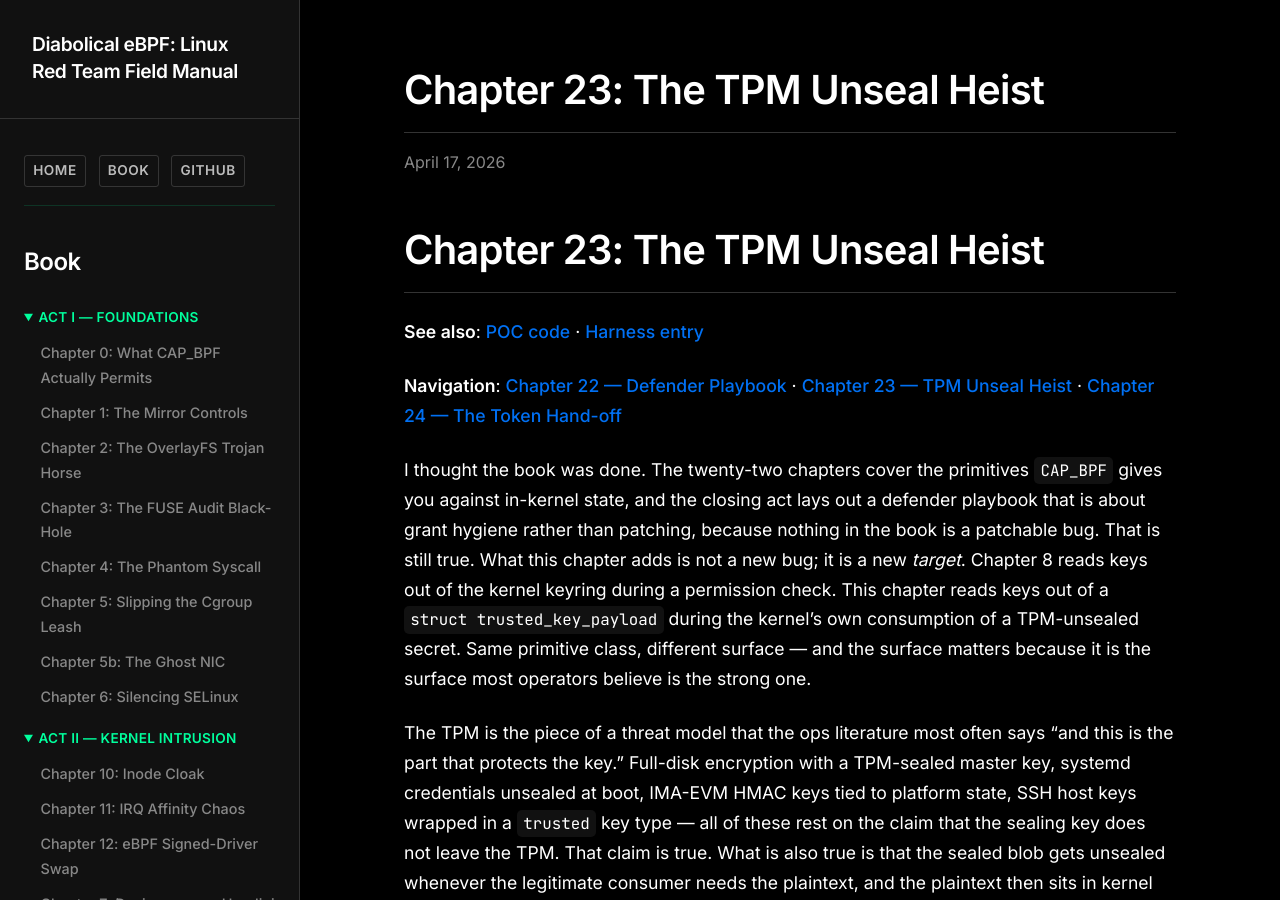
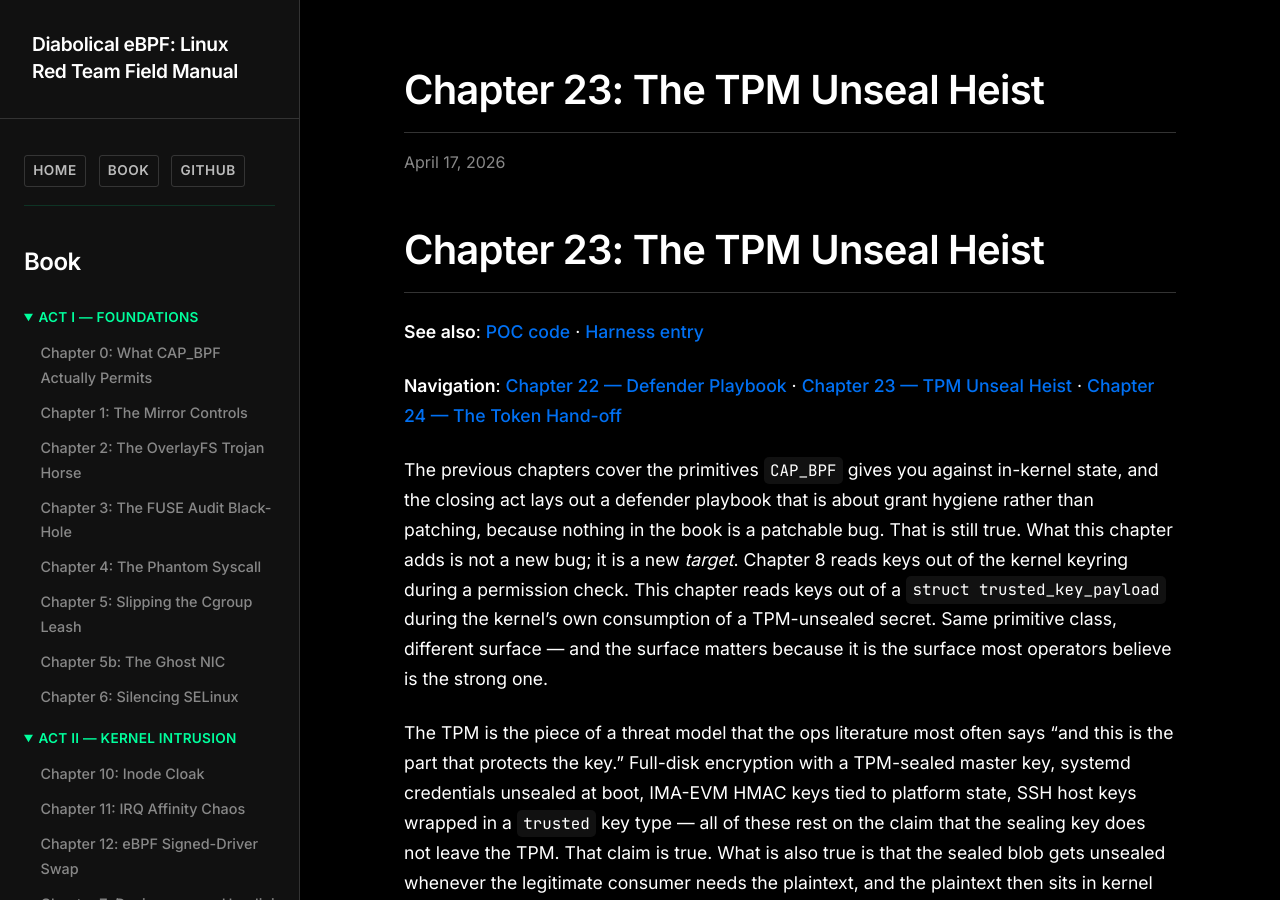
Before and after one commit to mbhatt1/dBPF, a Jekyll site: the page built from _book_chapters/act-4/chapter-23-tpm-unseal-heist.md, in a window 1280 px wide and 900 px high. Built offline with Jekyll 4.4.1, drawn with Linux system fonts in a browser that asks for light colours.

Commit message:
ch23: remove stale twenty-two-chapters reference
The opening line referred to "the twenty-two chapters" that preceded
this one. With Act 4 adding 23-25 and the Act VII reorg of the
synthesis chapters, the count-driven framing drifted from reality.
Replace with a chapter-agnostic phrasing that stays correct as the
book grows.

Co-Authored-By: Claude Opus 4.7 (1M context) <noreply@anthropic.com>
Signed-off-by: b1oo <b1oo@shrewdsecurity.io>

```diff
--- a/_book_chapters/act-4/chapter-23-tpm-unseal-heist.md
+++ b/_book_chapters/act-4/chapter-23-tpm-unseal-heist.md
@@ -10,7 +10,7 @@ date: 2026-04-17
 
 > **Navigation**: [Chapter 22 — Defender Playbook]({{ site.baseurl }}/book/act-7/chapter-22-the-defender-playbook.html) · [Chapter 23 — TPM Unseal Heist]({{ site.baseurl }}/book/act-4/chapter-23-tpm-unseal-heist.html) · [Chapter 24 — The Token Hand-off]({{ site.baseurl }}/book/act-4/chapter-24-the-token-hand-off.html)
 
-I thought the book was done. The twenty-two chapters cover the primitives `CAP_BPF` gives you against in-kernel state, and the closing act lays out a defender playbook that is about grant hygiene rather than patching, because nothing in the book is a patchable bug. That is still true. What this chapter adds is not a new bug; it is a new *target*. Chapter 8 reads keys out of the kernel keyring during a permission check. This chapter reads keys out of a `struct trusted_key_payload` during the kernel's own consumption of a TPM-unsealed secret. Same primitive class, different surface — and the surface matters because it is the surface most operators believe is the strong one.
+The previous chapters cover the primitives `CAP_BPF` gives you against in-kernel state, and the closing act lays out a defender playbook that is about grant hygiene rather than patching, because nothing in the book is a patchable bug. That is still true. What this chapter adds is not a new bug; it is a new *target*. Chapter 8 reads keys out of the kernel keyring during a permission check. This chapter reads keys out of a `struct trusted_key_payload` during the kernel's own consumption of a TPM-unsealed secret. Same primitive class, different surface — and the surface matters because it is the surface most operators believe is the strong one.
 
 The TPM is the piece of a threat model that the ops literature most often says "and this is the part that protects the key." Full-disk encryption with a TPM-sealed master key, systemd credentials unsealed at boot, IMA-EVM HMAC keys tied to platform state, SSH host keys wrapped in a `trusted` key type — all of these rest on the claim that the sealing key does not leave the TPM. That claim is true. What is also true is that the sealed blob gets unsealed whenever the legitimate consumer needs the plaintext, and the plaintext then sits in kernel memory while the consumer uses it. The window between unseal and use is what this chapter attacks. The TPM did what it was supposed to do; the kernel did what it was supposed to do; the primitive reads memory the kernel itself holds.
 
```
